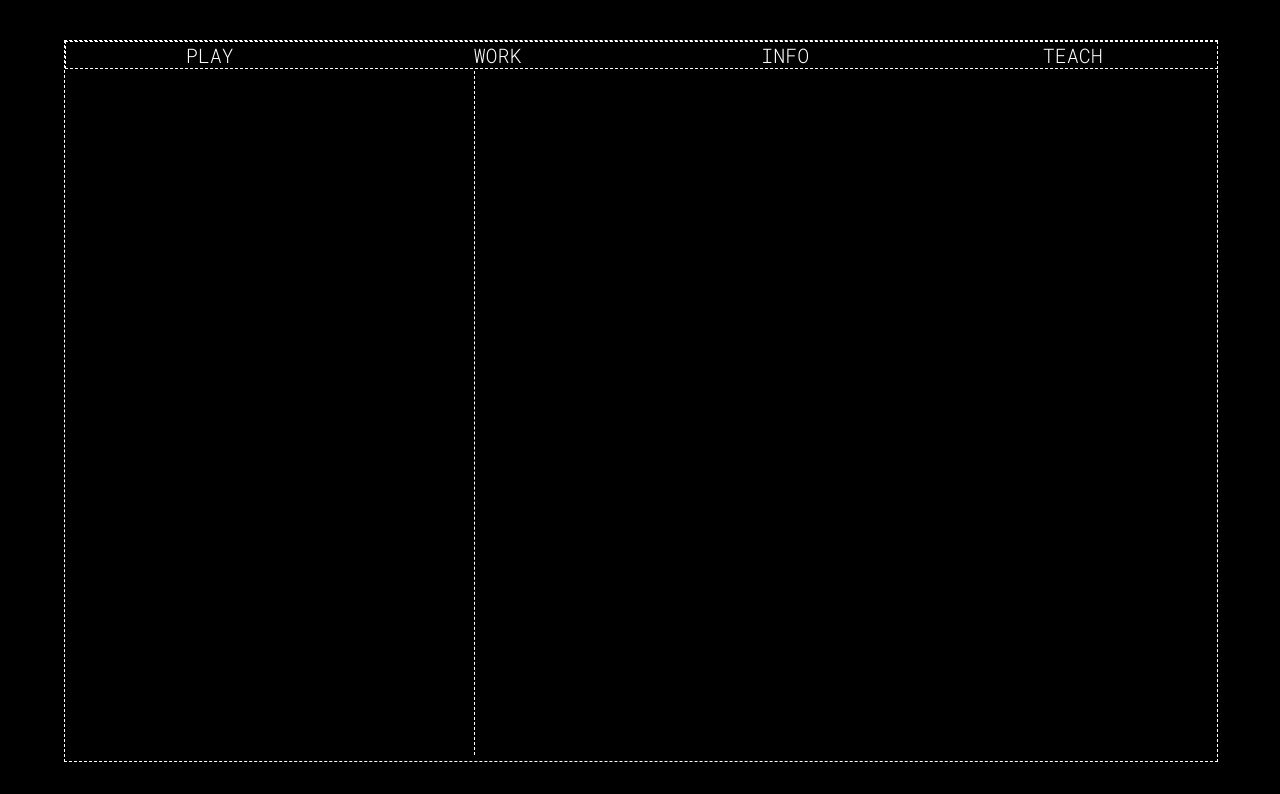
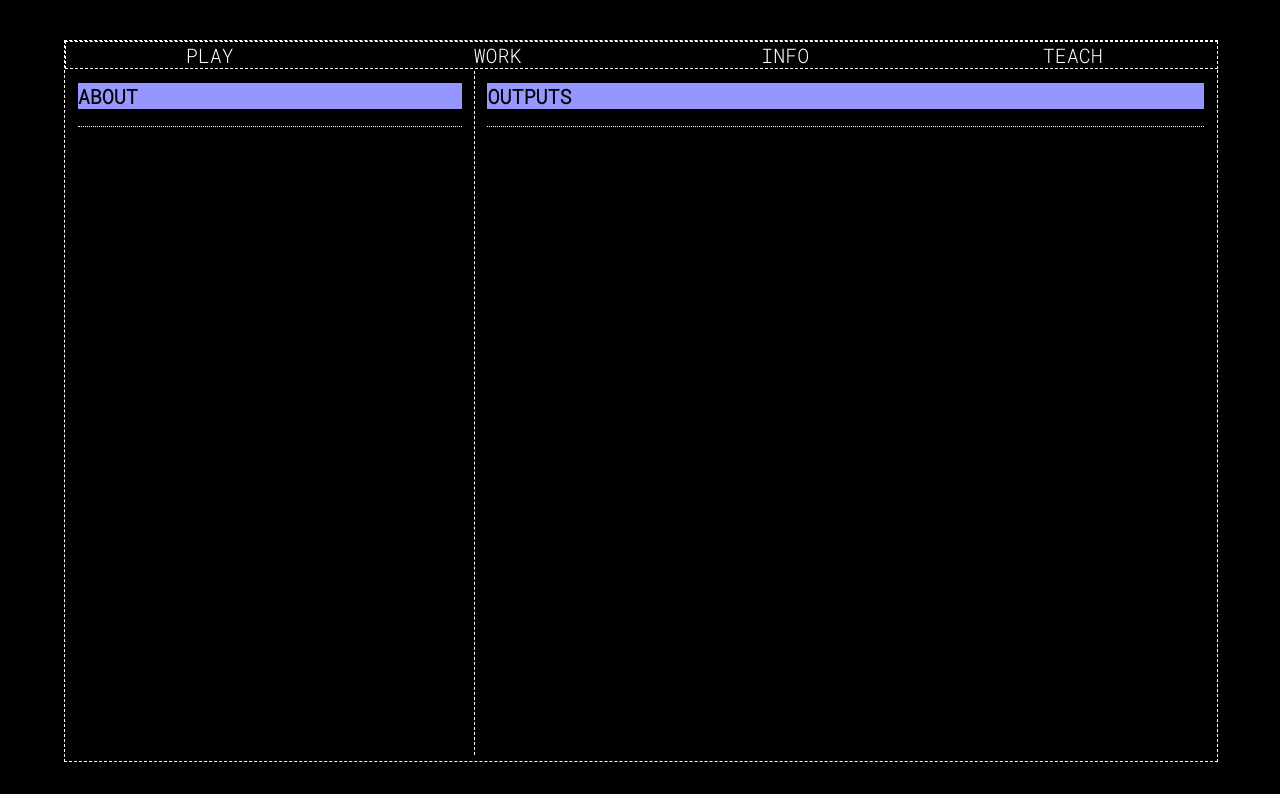
Before and after one commit to aubreyalfonzo/apohl, a plain HTML site: page projects/USA2020.html in a window 1280 px wide. Drawn offline with Linux system fonts and the light colour scheme.

Commit message:
img upload

```diff
--- a/projects/USA2020.html
+++ b/projects/USA2020.html
@@ -4,7 +4,7 @@
 
 <head>
 	<meta charset="UTF-8">
-		<title>TITLE</title>
+		<title>APOHL/USA-2020</title>
 
 	<link rel="stylesheet" href="../css/stylesheet.css">
 
@@ -34,11 +34,18 @@
 
 
 		<!-- //////////////////////// INFO CONTAINER //////////////////////// -->
-		<div class="infoCont"></div>
+		<div class="collapsible">INFO</div>
+		<div class="infoCont">
+			<h2>ABOUT</h2>
+			<hr class="a">
+		</div>
 
 
 		<!-- //////////////////////// MAIN CONTAINER //////////////////////// -->
-		<div class="mainCont"></div>
+		<div class="mainCont">
+			<h2>OUTPUTS</h2>
+			<hr class="a">
+		</div>
 
 		<script>
 var coll = document.getElementsByClassName("collapsible");
```
Also changed, not shown: home.html (+6 -1 lines), projects/NF-TVS.html (+5 -0 lines), projects/project-template.html (+11 -3 lines), data/projects/RESEARCH/NFTVS/NFTV.gif (added).
